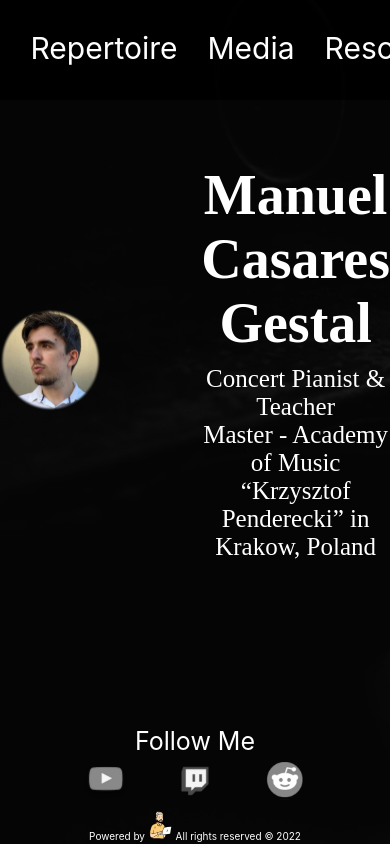
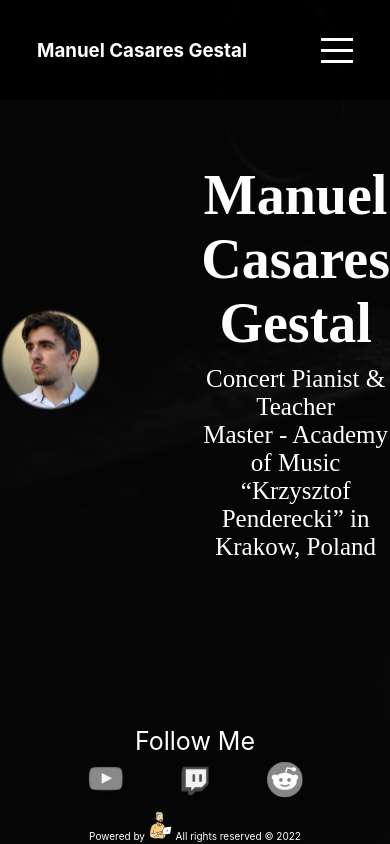
Before and after one commit to gabrielmoris/Manuel-Casares, a Next.js app: page / in a window 390 px wide. Built offline with nearby package versions, Linux system fonts and the light colour scheme; a web font is replaced by a local one.

Commit message:
add responsiveness to NavBar with hamburger

```diff
--- a/components/Navbar.tsx
+++ b/components/Navbar.tsx
@@ -1,10 +1,17 @@
 import React from "react";
 import Link from "next/link";
 import Image from "next/image";
+interface Props {
+    hamburger: boolean;
+    setHamburger: (value: boolean) => void;
+}
 
-const Navbar = () => {
+const Navbar = ({ hamburger, setHamburger }: Props) => {
     return (
         <div className="navbar">
+            <div className="title-phone">
+                <h3>Manuel Casares Gestal</h3>
+            </div>
             <div className="float-left">
                 <Link href="/" passHref>
                     <div className="navlink">
@@ -45,6 +52,14 @@ const Navbar = () => {
                     />
                 </div>
             </div>
+            <div
+                className={"hamburger " + (hamburger && "active")}
+                onClick={() => setHamburger(!hamburger)}
+            >
+                <span className="line1"></span>
+                <span className="line2"></span>
+                <span className="line3"></span>
+            </div>
         </div>
     );
 };
--- a/pages/_app.tsx
+++ b/pages/_app.tsx
@@ -1,12 +1,16 @@
 import "../styles/globals.scss";
 import type { AppProps } from "next/app";
 import { Navbar, Footer } from "../components";
+import { useState } from "react";
 
 function MyApp({ Component, pageProps }: AppProps) {
 
+    const [hamburger, setHamburger] = useState(false);
+
     return (
         <>
-            <Navbar />
+            <Navbar hamburger={hamburger} setHamburger={setHamburger} />
+            {/* <Menu hamburger={hamburger} setHamburger={setHamburger} /> */}
             <Component {...pageProps} />
             <Footer />
         </>
--- a/styles/navbar.scss
+++ b/styles/navbar.scss
@@ -7,7 +7,7 @@
     top: 0px;
     display: flex;
     align-items: center;
-    justify-content: center;
+    justify-content: space-around;
     background-color: rgba(0, 0, 0, 0.822);
 
     .float-left {
@@ -15,6 +15,10 @@
 
         display: flex;
         justify-content: space-around;
+
+        @media (max-width: 600px) {
+            display: none;
+        }
 
         .navlink {
             h3 {
@@ -24,14 +28,13 @@
                 cursor: pointer;
                 transition: all 1s ease;
 
-                &:hover{
+                &:hover {
                     // background-color:white;
                     // color:black;
                     // border-radius: 12px;
 
                     text-decoration: underline white;
                 }
-
             }
         }
     }
@@ -44,6 +47,10 @@
         justify-content: right;
         align-items: center;
 
+        @media (max-width: 600px) {
+            display: none;
+        }
+
         .wrap {
             display: flex;
             border: solid 1px white;
@@ -51,8 +58,8 @@
             padding: 0px 15px 4px 15px;
             cursor: pointer;
 
-            &:hover{
-                color:black;
+            &:hover {
+                color: black;
                 background-color: white;
             }
             margin: 0 20px;
@@ -64,4 +71,52 @@
             margin: 0 20px;
         }
     }
+    .title-phone {
+        display: none;
+
+        @media (max-width: 600px) {
+            display: flex;
+        }
+    }
+
+    .hamburger {
+        display: none;
+        width: 32px;
+        height: 25px;
+        flex-direction: column;
+        justify-content: space-between;
+        cursor: pointer;
+
+        @media (max-width: 600px) {
+            display: flex;
+        }
+
+        span {
+            width: 100%;
+            height: 3px;
+            background-color: white;
+            transform-origin: left;
+            transition: all 2s ease;
+        }
+
+        &.active {
+            background-color: #030b00;
+            color: #ebebf2;
+            span {
+                &:first-child {
+                    background-color: #ebebf2;
+                    transform: rotate(45deg);
+                }
+
+                &:nth-child(2) {
+                    opacity: 0;
+                }
+
+                &:last-child {
+                    background-color: #ebebf2;
+                    transform: rotate(-45deg);
+                }
+            }
+        }
+    }
 }
```
